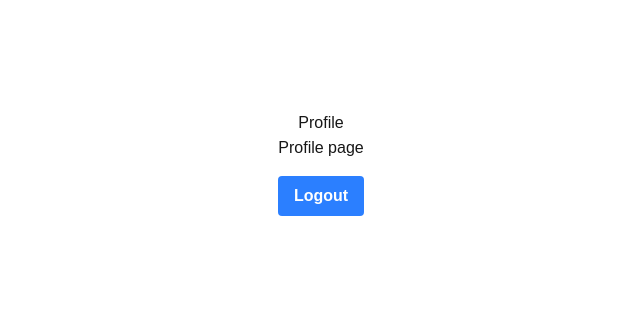
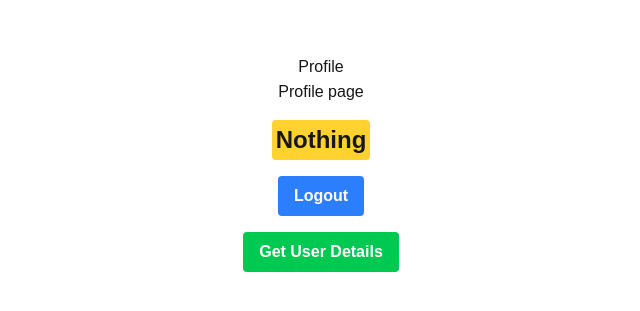
Before and after one commit to Anuj-Parihar/auth_system, a Next.js app: page /profile in a window 1280 px wide. Shown: the part 237-548 px from the top of the page, without its empty margins (319-959 px from the left). Built offline with nearby package versions, Linux system fonts and the light colour scheme.

Commit message:
get user data from token

```diff
--- a/src/app/profile/[id]/page.tsx
+++ b/src/app/profile/[id]/page.tsx
@@ -3,7 +3,7 @@ export default function UserProfile({params}: any){ //any type is passing
         <div className="flex flex-col items-center justify-center min-h-screen py-2">
             <h1>Profile</h1>
             <hr />
-            <p className="text-4xl">Profile page <span className="p-2 rounded bg-orange-500 ">{params.id}</span></p>
+            <p className="text-4xl pt-4">Profile page <span className="p-2 rounded bg-orange-500 ">{params.id}</span></p>
 
         </div>
     );
--- a/src/app/profile/page.tsx
+++ b/src/app/profile/page.tsx
@@ -3,9 +3,13 @@ import axios from "axios";
 import Link from "next/link";
 import toast from "react-hot-toast";
 import { useRouter } from "next/navigation";
+import React from "react";
+import {useState} from "react";
+
 export default function UserProfile(){
 
     const router = useRouter();
+    const [data, setData] = React.useState("nothing");
 
     const logout = async () => {
         try {
@@ -18,15 +22,31 @@ export default function UserProfile(){
             toast.error("Logout failed");
         }
     }
+
+    const getUserDetails = async () => {
+        const res = await axios.get('/api/users/meuser');
+        console.log(res.data);
+        setData(res.data.data._id);
+
+    }
+
+
     return (
         <div className="flex flex-col items-center justify-center min-h-screen py-2">
             <h1>Profile</h1>
             <hr />
             <p>Profile page</p>
+            <h2
+            className="text-2xl font-bold mt-4 p-1 rounded bg-amber-300"
+            > {data === "nothing" ? "Nothing" : <Link href={`/profile/${data}`}>{data}</Link>}</h2>
             <button
             onClick={logout}
             className="bg-blue-500 hover:bg-blue-700 mt-4 text-white px-4 py-2  font-bold rounded"
             >Logout</button>
+            <button
+            onClick={getUserDetails}
+            className="bg-green-500 hover:bg-green-700 mt-4 text-white px-4 py-2  font-bold rounded"
+            >Get User Details</button>
         </div>
     );
 }
```
